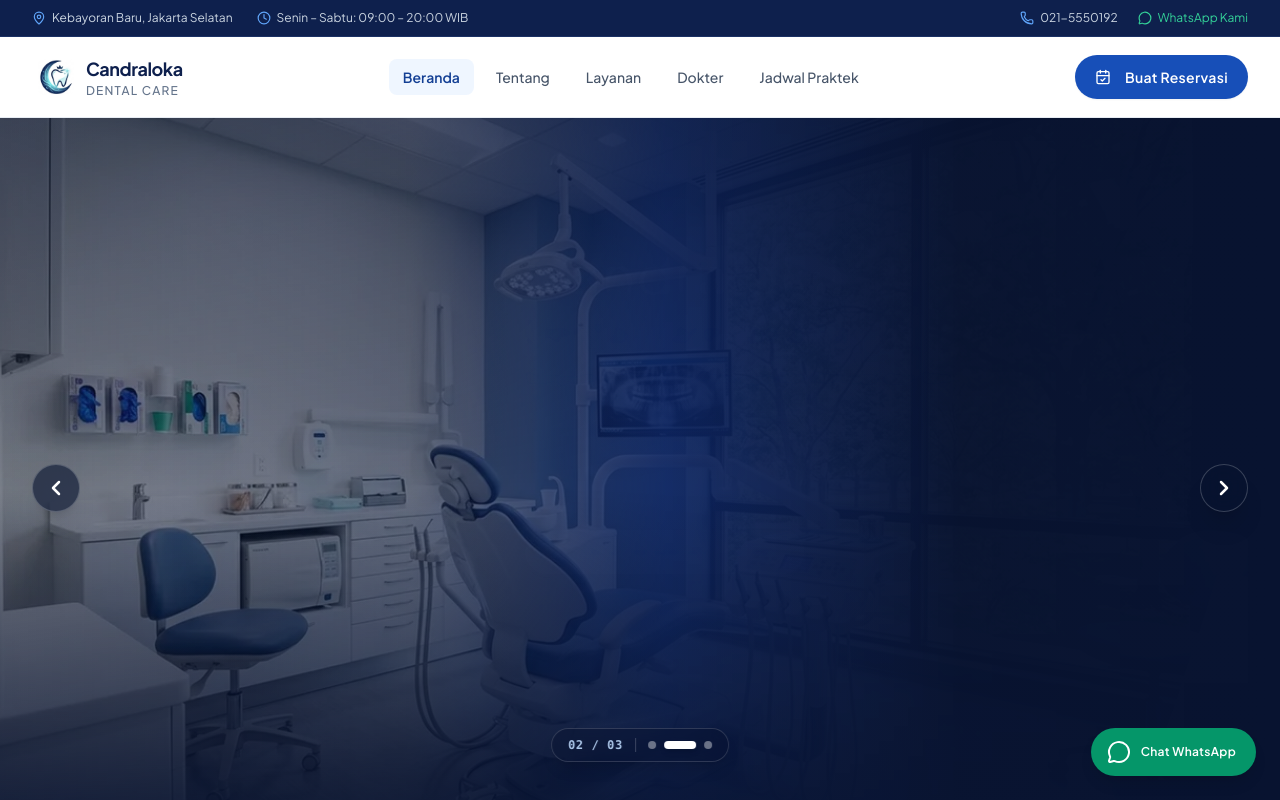
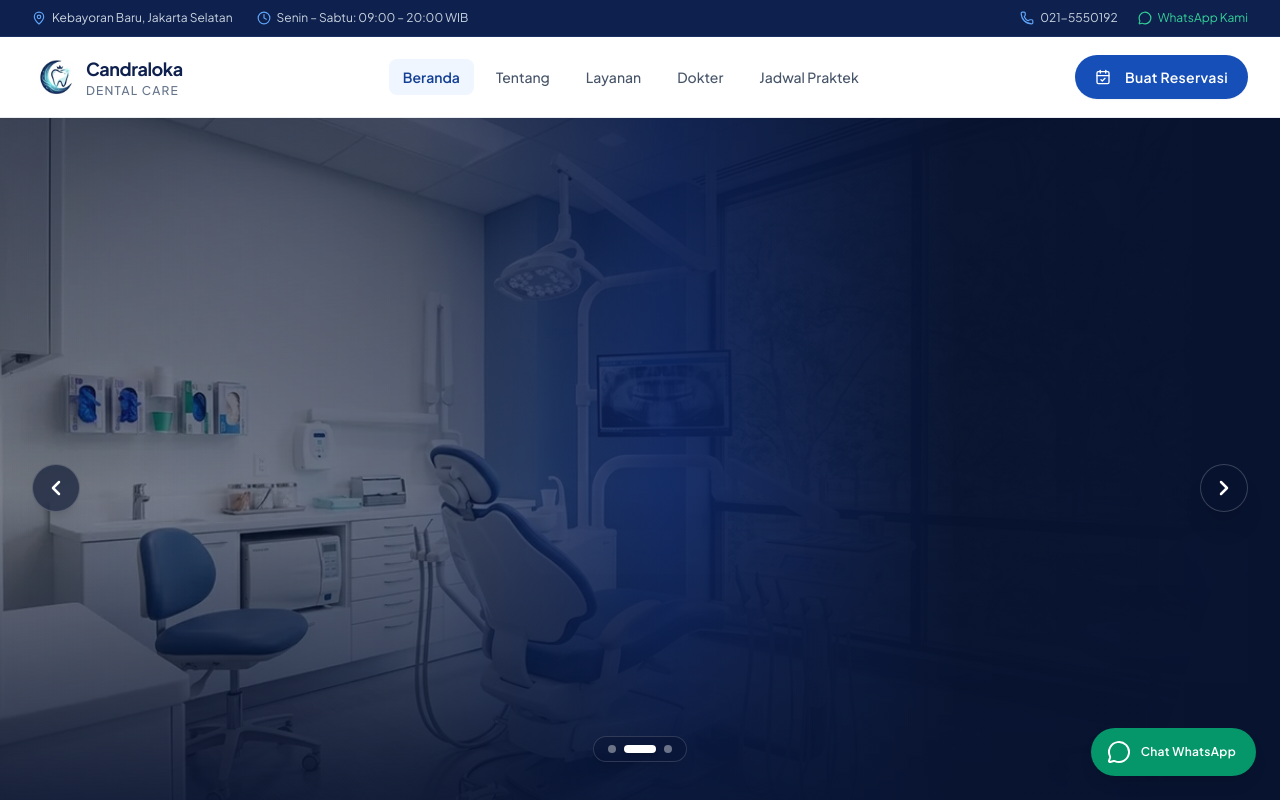
Before and after one commit to ganapurba007/candraloka-dental, a Vue app: page / in a window 1280 px wide. Shown: the top 800 px of the page. Built offline with nearby package versions, Linux system fonts and the light colour scheme.

Commit message:
refactor(hero): remove slide number counter from hero controls bar

```diff
--- a/src/components/sections/HomeHero.vue
+++ b/src/components/sections/HomeHero.vue
@@ -398,20 +398,13 @@ onUnmounted(() => {
       </Transition>
     </div>
 
-    <!-- 5. Slide Controls Bar: Counter & Indicators -->
+    <!-- 5. Slide Controls Bar: Indicators -->
     <div
       v-if="slides.length > 1"
-      class="absolute bottom-20 sm:bottom-24 left-1/2 -translate-x-1/2 z-30 flex items-center gap-3 bg-navy-950/40 backdrop-blur-md px-4 py-2 rounded-full border border-white/15 shadow-lg"
+      class="absolute bottom-20 sm:bottom-24 left-1/2 -translate-x-1/2 z-30 flex items-center gap-2 bg-navy-950/40 backdrop-blur-md px-3.5 py-2 rounded-full border border-white/15 shadow-lg"
       role="tablist"
       aria-label="Navigasi slide utama"
     >
-      <span class="text-xs font-mono font-bold text-blue-200/90 tracking-wider">
-        0{{ currentSlideIndex + 1 }} / 0{{ slides.length }}
-      </span>
-
-      <div class="w-px h-3.5 bg-white/20" aria-hidden="true" />
-
-      <div class="flex items-center gap-2">
       <button
         v-for="(s, sIdx) in slides"
         :key="s.id"
@@ -423,7 +416,6 @@ onUnmounted(() => {
         :class="currentSlideIndex === sIdx ? 'w-8 bg-white shadow-md' : 'w-2 bg-white/40 hover:bg-white/70'"
         @click="goToSlide(sIdx)"
       />
-      </div>
     </div>
   </section>
 </template>
```
Lines whose indentation alone changed are shown as unchanged.
